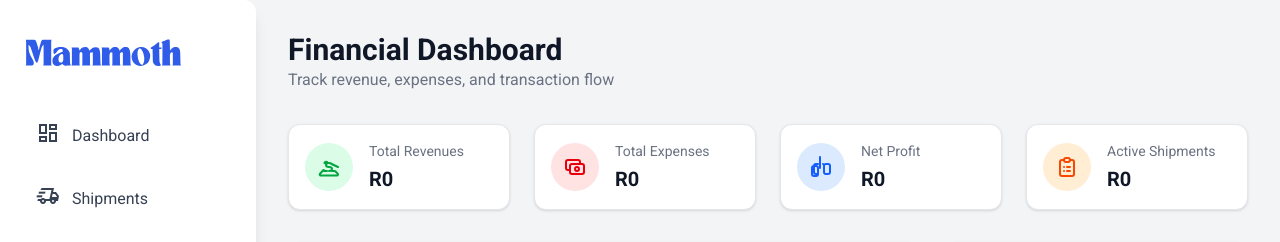
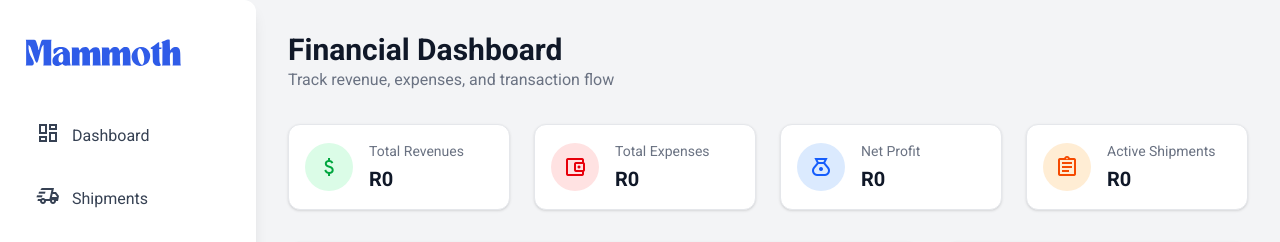
Before and after one commit to miniconomy2025/bulk-logistics, a React (Vite) app in the folder frontend/: page / in a window 1280 px wide. Shown: the top 242 px of the page. Built offline with nearby package versions, Linux system fonts and the light colour scheme; no server answers; a web font is replaced by a local one.

Commit message:
feat: replace SVG icons with Material Symbols in dashboard metrics

```diff
--- a/frontend/src/pages/app/dashboard.tsx
+++ b/frontend/src/pages/app/dashboard.tsx
@@ -132,22 +132,7 @@ const Dashboard: React.FC = () => {
                         changeType="increase"
                         bgColor="bg-green-100"
                         textColor="text-green-600"
-                        icon={
-                            <svg
-                                className="h-6 w-6"
-                                fill="none"
-                                stroke="currentColor"
-                                viewBox="0 0 24 24"
-                                xmlns="http://www.w3.org/2000/svg"
-                            >
-                                <path
-                                    strokeLinecap="round"
-                                    strokeLinejoin="round"
-                                    strokeWidth="2"
-                                    d="M12 8c-1.657 0-3 .895-3 2s1.343 2 3 2 3 .895 3 2-1.343 2-3 2m0-8c1.11 0 2.08.402 2.592 1L21 12m-6 4h2.586a1 1 0 01.707.293l2.414 2.414a1 1 0 01-.707 1.707H3.707a1 1 0 01-.707-1.707l2.414-2.414A1 1 0 017.414 16H10m-2.592-8a2 2 0 012.592-1z"
-                                ></path>
-                            </svg>
-                        }
+                        icon={<span className="material-symbols-outlined">attach_money</span>}
                     />
                     <MetricCard
                         title="Total Expenses"
@@ -156,22 +141,7 @@ const Dashboard: React.FC = () => {
                         changeType="decrease"
                         bgColor="bg-red-100"
                         textColor="text-red-600"
-                        icon={
-                            <svg
-                                className="h-6 w-6"
-                                fill="none"
-                                stroke="currentColor"
-                                viewBox="0 0 24 24"
-                                xmlns="http://www.w3.org/2000/svg"
-                            >
-                                <path
-                                    strokeLinecap="round"
-                                    strokeLinejoin="round"
-                                    strokeWidth="2"
-                                    d="M17 9V7a2 2 0 00-2-2H5a2 2 0 00-2 2v6a2 2 0 002 2h2m2 4h10a2 2 0 002-2v-6a2 2 0 00-2-2H9a2 2 0 00-2 2v6a2 2 0 002 2zm7-5a2 2 0 11-4 0 2 2 0 014 0z"
-                                ></path>
-                            </svg>
-                        }
+                        icon={<span className="material-symbols-outlined">account_balance_wallet</span>}
                     />
                     <MetricCard
                         title="Net Profit"
@@ -180,22 +150,7 @@ const Dashboard: React.FC = () => {
                         changeType="increase"
                         bgColor="bg-blue-100"
                         textColor="text-blue-600"
-                        icon={
-                            <svg
-                                className="h-6 w-6"
-                                fill="none"
-                                stroke="currentColor"
-                                viewBox="0 0 24 24"
-                                xmlns="http://www.w3.org/2000/svg"
-                            >
-                                <path
-                                    strokeLinecap="round"
-                                    strokeLinejoin="round"
-                                    strokeWidth="2"
-                                    d="M9 19v-6a2 2 0 00-2-2H5a2 2 0 00-2 2v6a2 2 0 002 2h2a2 2 0 002-2zm0 0h.01M9 19H7a2 2 0 01-2-2v-6a2 2 0 012-2h2m2-7v11m3-4h.01M17 19h2a2 2 0 002-2v-6a2 2 0 00-2-2h-2a2 2 0 00-2 2v6a2 2 0 002 2z"
-                                ></path>
-                            </svg>
-                        }
+                        icon={<span className="material-symbols-outlined">money_bag</span>}
                     />
                     <MetricCard
                         title="Active Shipments"
@@ -204,22 +159,7 @@ const Dashboard: React.FC = () => {
                         changeType="increase"
                         bgColor="bg-orange-100"
                         textColor="text-orange-600"
-                        icon={
-                            <svg
-                                className="h-6 w-6"
-                                fill="none"
-                                stroke="currentColor"
-                                viewBox="0 0 24 24"
-                                xmlns="http://www.w3.org/2000/svg"
-                            >
-                                <path
-                                    strokeLinecap="round"
-                                    strokeLinejoin="round"
-                                    strokeWidth="2"
-                                    d="M9 5H7a2 2 0 00-2 2v12a2 2 0 002 2h10a2 2 0 002-2V7a2 2 0 00-2-2h-2M9 5a2 2 0 002 2h2a2 2 0 002-2M9 5a2 2 0 012-2h2a2 2 0 012 2m-3 7h3m-3 4h3m-6-4h.01M9 16h.01"
-                                ></path>
-                            </svg>
-                        }
+                        icon={<span className="material-symbols-outlined">assignment</span>}
                     />
                 </section>
 
```
